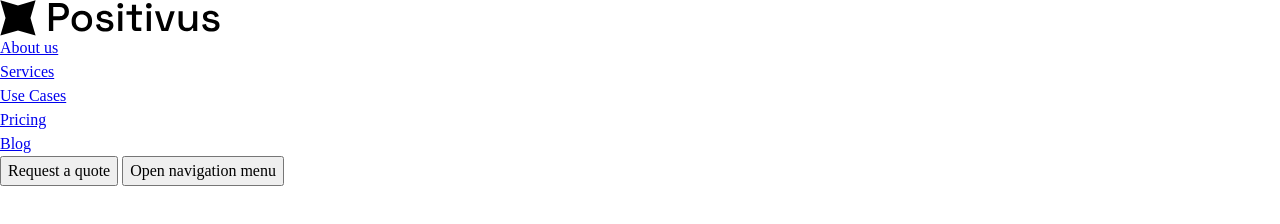
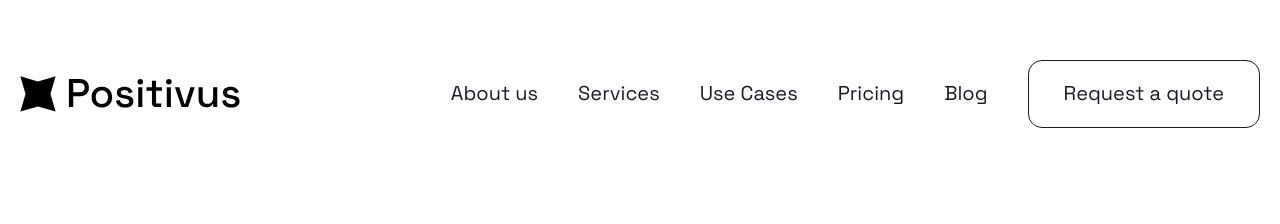
Before and after one commit to drmisssciurus/layout-positivus, a plain HTML site: page index.html in a window 1280 px wide. Drawn offline with Linux system fonts and the light colour scheme.

Commit message:
init: header styles desktop

```diff
--- a/index.html
+++ b/index.html
@@ -4,7 +4,7 @@
   <meta charset="UTF-8">
   <meta name="viewport" content="width=device-width, user-scalable=no, initial-scale=1.0, maximum-scale=1.0, minimum=1.0">
   <meta http-equiv="X-UA-Compatible" content="ie=edge">
-  <link rel="stylesheet" href="styles.css">
+  <link rel="stylesheet" href="css/styles.css">
   <title>Positivus</title>
 </head>
 <body>
--- a/styles/_variables.scss
+++ b/styles/_variables.scss
@@ -21,6 +21,6 @@
 	--section-padding-y: 70px;
 
 	--input-hight: 59px;
-	--button-hight: 68px;
+	--button-height: 68px;
 	--transition-duration: 0.2s;
 }
--- /dev/null
+++ b/styles/blocks/_button.scss
@@ -0,0 +1,21 @@
+.button {
+	@include flex-center(true);
+
+	height: var(--button-height);
+	padding-inline: 35px;
+	font-size: 20px;
+	color: var(--color-light);
+	background-color: var(--color-dark);
+	border: var(--border);
+	border-radius: var(--border-radius);
+
+	@include hover {
+		color: var(--color-dark);
+		background-color: var(--color-accent);
+	}
+
+	&--transparent {
+		color: var(--color-dark);
+		background-color: transparent;
+	}
+}
--- /dev/null
+++ b/styles/blocks/_header.scss
@@ -0,0 +1,46 @@
+.header {
+	padding-top: 60px;
+
+	&__inner {
+		display: flex;
+		justify-content: space-between;
+		align-items: center;
+		column-gap: 40px;
+	}
+
+	&__menu {
+		margin-left: auto;
+		font-size: 20px;
+
+		&-list {
+			display: flex;
+			align-items: center;
+			column-gap: 40px;
+		}
+
+		&-link {
+			position: relative;
+			display: inline-flex;
+			align-items: center;
+			height: 48px;
+
+			@include hover {
+				&::after {
+					width: 100%;
+				}
+			}
+
+			&::after {
+				content: '';
+				position: absolute;
+				top: 100%;
+				left: 50%;
+				translate: -50%;
+				width: 0;
+				height: 2px;
+				background-color: currentColor;
+				transition-duration: inherit;
+			}
+		}
+	}
+}
--- a/styles/styles.scss
+++ b/styles/styles.scss
@@ -1 +1,3 @@
 @import 'normalize', 'fonts', 'mixins', 'media', 'variables', 'utils', 'globals';
+@import 'blocks/button';
+@import 'blocks/header';
```
Also changed, not shown: css/styles.css.
